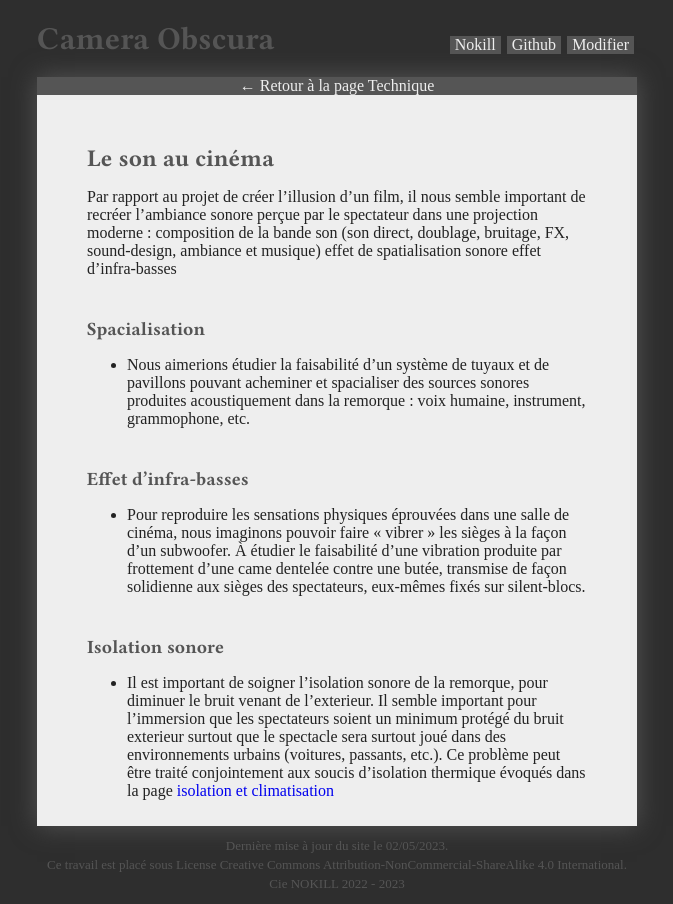
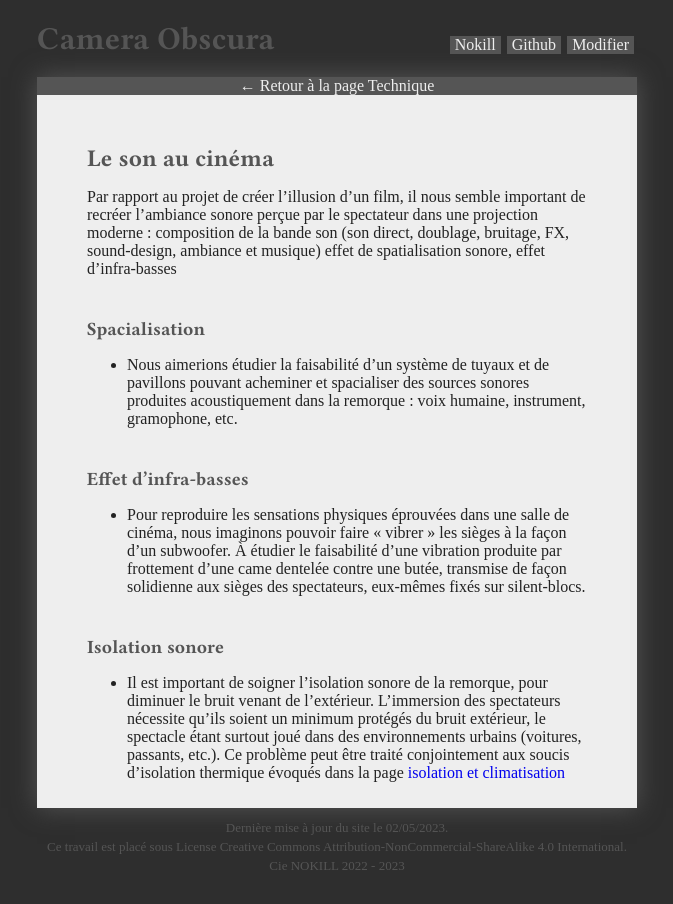
Before and after one commit to virginienokill/camera-obscura, a Jekyll site: the page built from contenu/technique/son.md, in a window 1280 px wide. Shown: the whole page, without its empty margins (303-976 px from the left). Built offline with Jekyll 4.4.1, drawn with Linux system fonts in a browser that asks for light colours; some web fonts are replaced; our own code applies the rules of GitHub Pages for plain Markdown files; the repository's description, which GitHub fills in, is left out.

Commit message:
Update son.md

```diff
--- a/contenu/technique/son.md
+++ b/contenu/technique/son.md
@@ -2,12 +2,12 @@
 
 Par rapport au projet de créer l’illusion d’un film, il nous semble important de recréer l’ambiance sonore perçue par le spectateur dans une projection moderne :
     composition de la bande son (son direct, doublage, bruitage, FX, sound-design, ambiance et musique)
-    effet de spatialisation sonore
+    effet de spatialisation sonore,
     effet d’infra-basses
 
 ### Spacialisation
 
-- Nous aimerions étudier la faisabilité d’un système de tuyaux et de pavillons pouvant acheminer et spacialiser des sources sonores produites acoustiquement dans la remorque : voix humaine, instrument, grammophone, etc.
+- Nous aimerions étudier la faisabilité d’un système de tuyaux et de pavillons pouvant acheminer et spacialiser des sources sonores produites acoustiquement dans la remorque : voix humaine, instrument, gramophone, etc.
 
 ### Effet d’infra-basses
 
@@ -15,5 +15,5 @@
 
 ### Isolation sonore
 
-- Il est important de soigner l’isolation sonore de la remorque, pour diminuer le bruit venant de l’exterieur. Il semble important pour l’immersion que les spectateurs soient un minimum protégé du bruit exterieur surtout que le spectacle sera surtout joué dans des environnements urbains (voitures, passants, etc.).
+- Il est important de soigner l’isolation sonore de la remorque, pour diminuer le bruit venant de l’extérieur. L’immersion des spectateurs nécessite qu'ils soient un minimum protégés du bruit extérieur, le spectacle étant surtout joué dans des environnements urbains (voitures, passants, etc.).
 Ce problème peut être traité conjointement aux soucis d’isolation thermique évoqués dans la page [isolation et climatisation](isolation.md)
```
